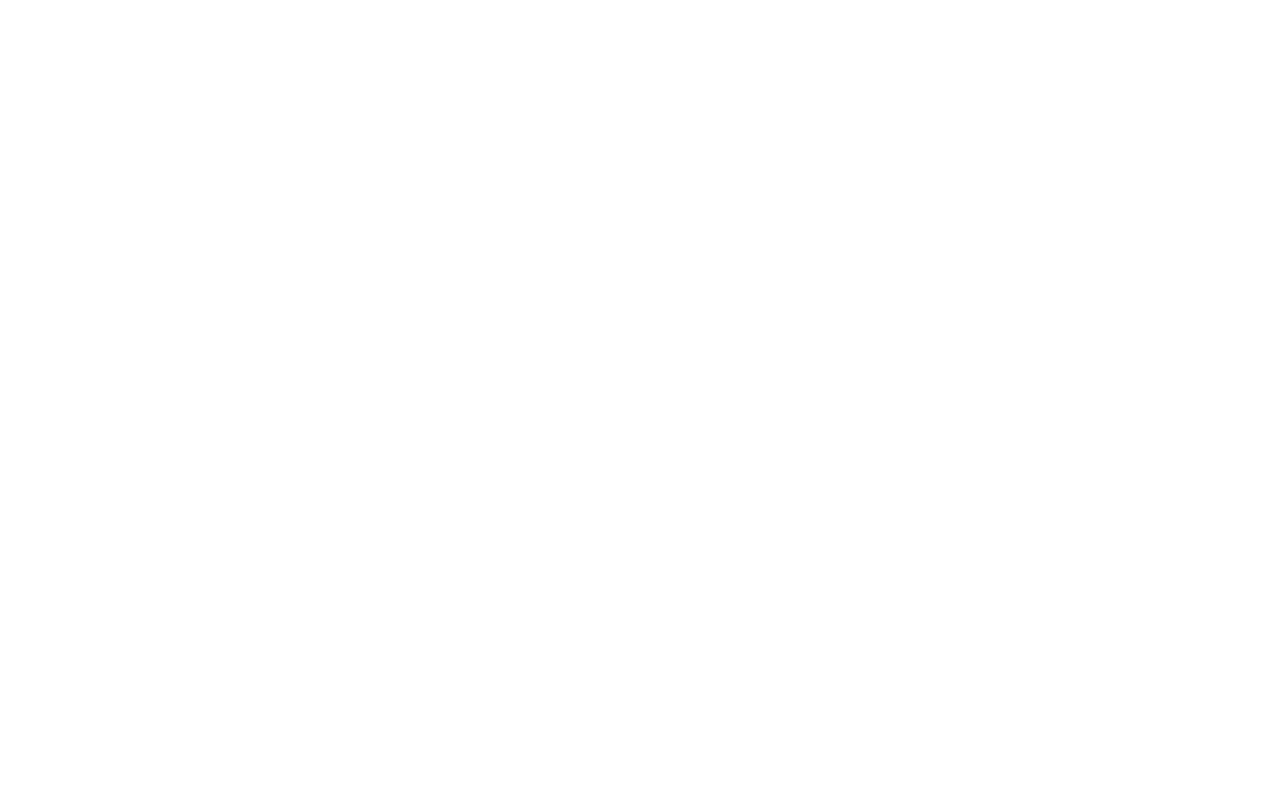
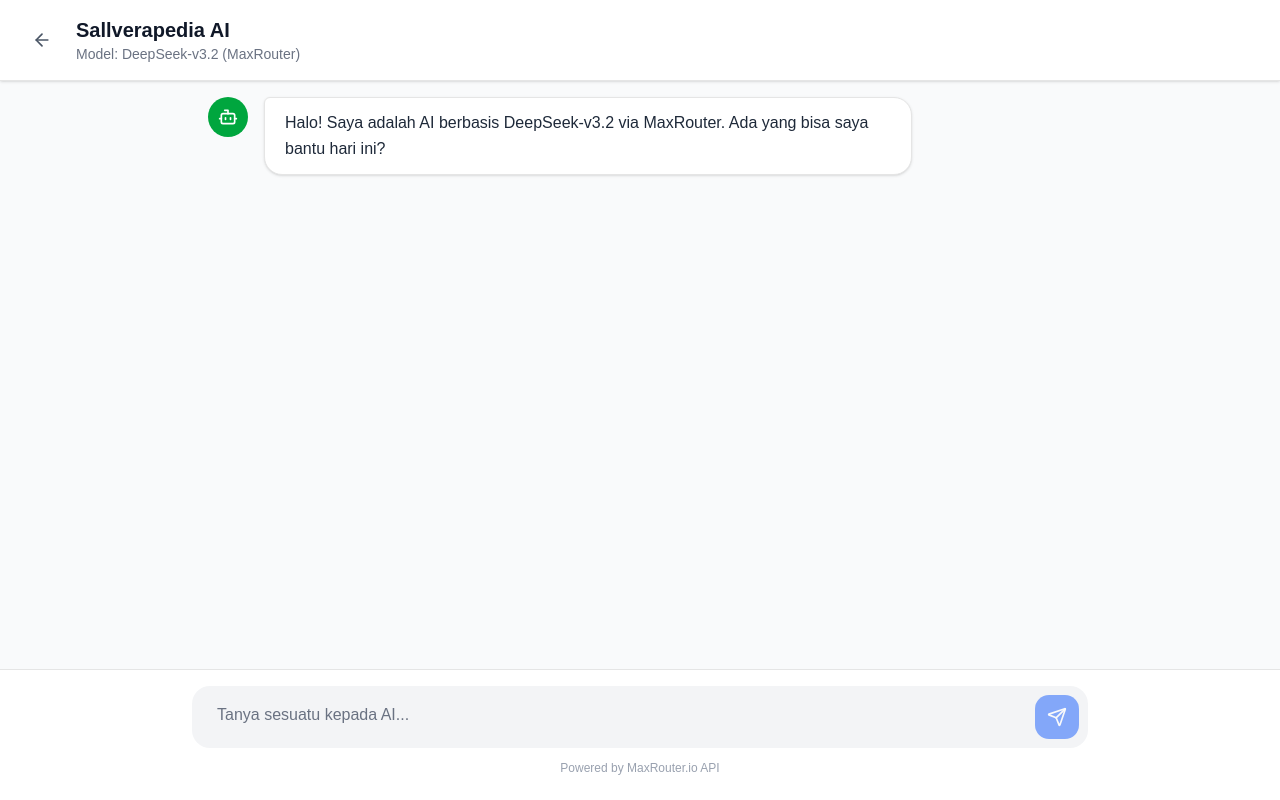
Before and after one commit to hezellinc/xzell-bot, a React (Vite) app: page /chat in a window 1280 px wide. Before the commit this address had no page. Built offline with nearby package versions, Linux system fonts and the light colour scheme.

Commit message:
feat: add MaxRouter AI chat integration
Implement a backend proxy for MaxRouter's DeepSeek-v3.2 model and create a new frontend interface for interactive AI chatting. Added environment configuration for the API key.

```diff
--- a/server.ts
+++ b/server.ts
@@ -85,6 +85,39 @@ async function startServer() {
   const io = new SocketIOServer(server, { cors: { origin: "*" } });
 
   app.use(express.json());
+
+  // === MaxRouter Chat Proxy ===
+  app.post("/api/chat", async (req, res) => {
+    try {
+      const { messages } = req.body;
+      const apiKey = process.env.MAXROUTER_API_KEY;
+
+      if (!apiKey) {
+        return res.status(401).json({ error: "MAXROUTER_API_KEY is not configured on the server." });
+      }
+
+      // MaxRouter endpoint and model based on user request
+      const response = await axios.post(
+        "https://maxrouter.io/llm-api/chat/completions",
+        {
+          model: "deepseek-v3.2",
+          messages: messages,
+          temperature: 0.7
+        },
+        {
+          headers: {
+            "Authorization": `Bearer ${apiKey}`,
+            "Content-Type": "application/json"
+          }
+        }
+      );
+
+      res.json(response.data);
+    } catch (error: any) {
+      console.error("MaxRouter API Error:", error.response?.data || error.message);
+      res.status(500).json({ error: error.response?.data || error.message });
+    }
+  });
 
   // === Anti-Sleep Keep-Alive Endpoint ===
   app.get("/api/keepalive", (req, res) => {
@@ -668,7 +701,22 @@ async function startWhatsAppBot(io: SocketIOServer, authMethod: "qr" | "pairing"
                       const res = await axios.get(`https://api.deezer.com/search?q=${encodeURIComponent(payload)}`);
                       const track = res.data.data[0];
                       if (track && track.preview) {
-                          await sock.sendMessage(sender, { audio: { url: track.preview }, mimetype: 'audio/mp4' }, { quoted: msg });
+                          // Menggunakan Native Rich Player WA (Large Thumbnail)
+                          await sock.sendMessage(sender, {
+                              audio: { url: track.preview },
+                              mimetype: 'audio/mp4',
+                              ptt: false,
+                              contextInfo: {
+                                  externalAdReply: {
+                                      title: track.title,
+                                      body: `Artist: ${track.artist.name} • Album: ${track.album.title}`,
+                                      thumbnailUrl: track.album.cover_xl || track.album.cover_medium,
+                                      sourceUrl: track.link,
+                                      mediaType: 1,
+                                      renderLargerThumbnail: true
+                                  }
+                              }
+                          }, { quoted: msg });
                       } else {
                           await reply("Lagu tidak ditemukan atau tidak ada preview.");
                       }
--- a/src/App.tsx
+++ b/src/App.tsx
@@ -2,12 +2,14 @@ import React from 'react';
 import { Routes, Route } from 'react-router-dom';
 import Landing from './pages/Landing';
 import Connect from './pages/Connect';
+import Chat from './pages/Chat';
 
 export default function App() {
   return (
     <Routes>
       <Route path="/" element={<Landing />} />
       <Route path="/connect" element={<Connect />} />
+      <Route path="/chat" element={<Chat />} />
     </Routes>
   );
 }
--- /dev/null
+++ b/src/pages/Chat.tsx
@@ -0,0 +1,153 @@
+import React, { useState, useRef, useEffect } from 'react';
+import { Send, Bot, User, Loader2, ArrowLeft } from 'lucide-react';
+import { useNavigate } from 'react-router-dom';
+
+interface Message {
+  role: 'user' | 'assistant' | 'system';
+  content: string;
+}
+
+export default function Chat() {
+  const navigate = useNavigate();
+  const [messages, setMessages] = useState<Message[]>([
+    { role: 'assistant', content: 'Halo! Saya adalah AI berbasis DeepSeek-v3.2 via MaxRouter. Ada yang bisa saya bantu hari ini?' }
+  ]);
+  const [input, setInput] = useState('');
+  const [isLoading, setIsLoading] = useState(false);
+  const messagesEndRef = useRef<HTMLDivElement>(null);
+
+  const scrollToBottom = () => {
+    messagesEndRef.current?.scrollIntoView({ behavior: 'smooth' });
+  };
+
+  useEffect(() => {
+    scrollToBottom();
+  }, [messages, isLoading]);
+
+  const handleSubmit = async (e: React.FormEvent) => {
+    e.preventDefault();
+    if (!input.trim() || isLoading) return;
+
+    const userMsg = input.trim();
+    setInput('');
+    const newMessages = [...messages, { role: 'user', content: userMsg } as Message];
+    setMessages(newMessages);
+    setIsLoading(true);
+
+    try {
+      const response = await fetch('/api/chat', {
+        method: 'POST',
+        headers: {
+          'Content-Type': 'application/json',
+        },
+        body: JSON.stringify({
+          messages: newMessages
+        })
+      });
+
+      const data = await response.json();
+
+      if (!response.ok) {
+        throw new Error(data.error?.error?.message || data.error || 'Terjadi kesalahan pada server API');
+      }
+
+      const assistantMsg = data.choices?.[0]?.message?.content || "Tidak ada respon dari model.";
+
+      setMessages(prev => [...prev, { role: 'assistant', content: assistantMsg }]);
+    } catch (err: any) {
+      setMessages(prev => [...prev, { role: 'assistant', content: `❌ Error: ${err.message}` }]);
+    } finally {
+      setIsLoading(false);
+    }
+  };
+
+  return (
+    <div className="min-h-screen bg-gray-50 flex flex-col font-sans">
+      {/* Header */}
+      <header className="bg-white border-b shadow-sm py-4 px-6 flex items-center justify-between sticky top-0 z-10">
+        <div className="flex items-center gap-4">
+          <button
+            onClick={() => navigate('/')}
+            className="p-2 hover:bg-gray-100 rounded-full transition-colors"
+          >
+            <ArrowLeft className="w-5 h-5 text-gray-600" />
+          </button>
+          <div>
+            <h1 className="text-xl font-semibold text-gray-900">Sallverapedia AI</h1>
+            <p className="text-sm text-gray-500">Model: DeepSeek-v3.2 (MaxRouter)</p>
+          </div>
+        </div>
+      </header>
+
+      {/* Chat Area */}
+      <main className="flex-1 w-full max-w-4xl mx-auto p-4 flex flex-col gap-4 overflow-y-auto">
+        {messages.map((msg, idx) => (
+          <div
+            key={idx}
+            className={`flex items-start gap-4 ${msg.role === 'user' ? 'flex-row-reverse' : 'flex-row'}`}
+          >
+            <div className={`w-10 h-10 rounded-full flex items-center justify-center shrink-0 ${msg.role === 'user' ? 'bg-blue-600 text-white' : 'bg-green-600 text-white'}`}>
+              {msg.role === 'user' ? <User className="w-5 h-5" /> : <Bot className="w-5 h-5" />}
+            </div>
+            <div
+              className={`max-w-[75%] rounded-2xl px-5 py-3 ${
+                msg.role === 'user'
+                  ? 'bg-blue-600 text-white rounded-tr-sm'
+                  : 'bg-white border text-gray-800 shadow-sm rounded-tl-sm'
+              }`}
+            >
+              <p className="whitespace-pre-wrap leading-relaxed">{msg.content}</p>
+            </div>
+          </div>
+        ))}
+
+        {isLoading && (
+          <div className="flex items-start gap-4">
+            <div className="w-10 h-10 rounded-full bg-green-600 text-white flex items-center justify-center shrink-0">
+              <Bot className="w-5 h-5" />
+            </div>
+            <div className="bg-white border shadow-sm rounded-2xl rounded-tl-sm px-5 py-4 flex items-center gap-2">
+              <Loader2 className="w-5 h-5 animate-spin text-green-600" />
+              <span className="text-gray-500 text-sm">Mengetik balasan...</span>
+            </div>
+          </div>
+        )}
+        <div ref={messagesEndRef} />
+      </main>
+
+      {/* Input Area */}
+      <div className="bg-white border-t p-4 pb-6">
+        <div className="max-w-4xl mx-auto">
+          <form
+            onSubmit={handleSubmit}
+            className="flex items-end gap-2 bg-gray-100 rounded-2xl p-2 border border-transparent focus-within:border-blue-500 focus-within:bg-white transition-all"
+          >
+            <textarea
+              value={input}
+              onChange={(e) => setInput(e.target.value)}
+              onKeyDown={(e) => {
+                if (e.key === 'Enter' && !e.shiftKey) {
+                  e.preventDefault();
+                  handleSubmit(e);
+                }
+              }}
+              placeholder="Tanya sesuatu kepada AI..."
+              className="flex-1 max-h-32 min-h-[44px] bg-transparent border-none outline-none resize-none px-4 py-2 text-gray-800 placeholder-gray-500"
+              rows={1}
+            />
+            <button
+              type="submit"
+              disabled={!input.trim() || isLoading}
+              className="bg-blue-600 text-white p-3 rounded-xl hover:bg-blue-700 disabled:opacity-50 disabled:hover:bg-blue-600 transition-colors shrink-0"
+            >
+              <Send className="w-5 h-5" />
+            </button>
+          </form>
+          <div className="text-center mt-3 text-xs text-gray-400">
+            Powered by MaxRouter.io API
+          </div>
+        </div>
+      </div>
+    </div>
+  );
+}
--- a/src/pages/Landing.tsx
+++ b/src/pages/Landing.tsx
@@ -71,6 +71,12 @@ export default function Landing() {
             className="bg-white text-black px-8 py-4 rounded-full font-bold text-base hover:bg-gray-200 transition-all shadow-[0_0_40px_-10px_rgba(255,255,255,0.3)]"
           >
             Mulai Sekarang Gratis
+          </Link>
+          <Link
+            to="/chat"
+            className="bg-gradient-to-r from-blue-600 to-cyan-500 text-white px-8 py-4 rounded-full font-bold text-base hover:opacity-90 transition-all shadow-[0_0_40px_-10px_rgba(59,130,246,0.5)]"
+          >
+            Coba MaxRouter AI
           </Link>
           <a
             href="#features"
```
Also changed, not shown: 1 other file (tests, documents, lock files or other folders).
